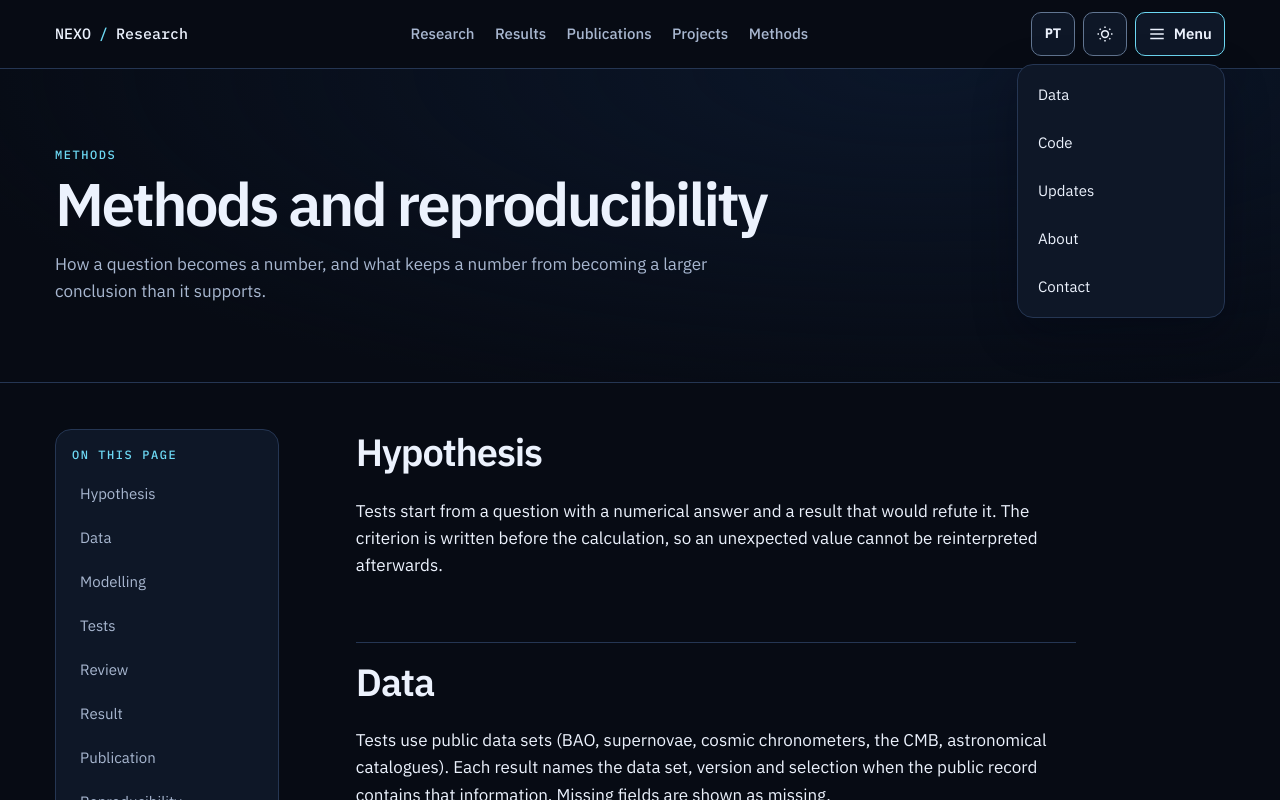
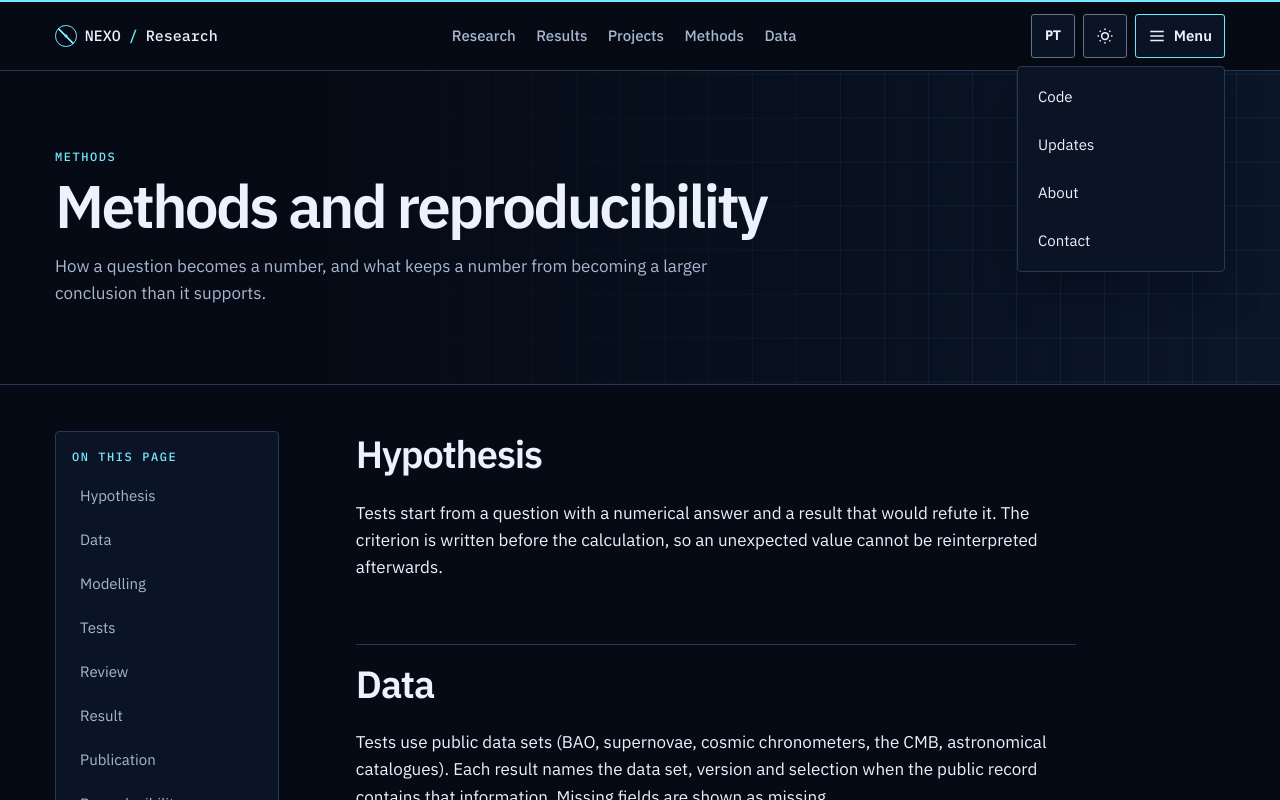
Before and after one commit to byDenoso/nexo-research, a Next.js app: page /en/methods in a window 1280 px wide. Both pictures are taken after a click on the heading "Menu". Shown: the top 800 px of the page. Built offline with nearby package versions, Linux system fonts and the light colour scheme; no server answers.

Commit message:
Renovar a identidade institucional do NEXO Research

```diff
--- a/src/app/[locale]/page.tsx
+++ b/src/app/[locale]/page.tsx
@@ -2,13 +2,15 @@ import Link from 'next/link';
 import {notFound} from 'next/navigation';
 import {ActivityChart} from '@/components/ActivityChart';
 import {Pipeline} from '@/components/Pipeline';
-import {EmptyState, ResultCard, Section} from '@/components/ui';
-import {getProfile, getProjects, getPublications, datasetMentions, getResults} from '@/lib/data';
+import {ResultCard, Section} from '@/components/ui';
+import {getProfile, getProjects, datasetMentions, getResults} from '@/lib/data';
 import {D, tr} from '@/lib/dict';
 import {fmtDate, isLocale, pick} from '@/lib/i18n';
 import {toResultCard} from '@/lib/rows';
 import {LINES} from '@/lib/schemas';
 import {href} from '@/lib/seo';
+
+const explore = ['research', 'methods', 'data'] as const;
 
 export default async function Home({params}: {params: Promise<{locale: string}>}) {
   const {locale} = await params;
@@ -16,7 +18,7 @@ export default async function Home({params}: {params: Promise<{locale: string}>}
   const results = getResults();
   const profile = getProfile();
   const projects = getProjects();
-  const publications = getPublications().slice(0, 3);
+  const datasets = datasetMentions(results);
   // Keep the DES-SN5YR interval removal result in the catalog.
   const homeSelection = results.filter(item => item.slug !== 't-05ae703af393');
   const withFigure = homeSelection.filter(item => item.figure);
@@ -25,22 +27,48 @@ export default async function Home({params}: {params: Promise<{locale: string}>}
 
   return (
     <>
-      <div className="home-hero">
+      <section className="home-hero" aria-labelledby="mission-title">
         <div className="wrap home-hero-inner">
           <div className="home-intro">
-            <p className="kicker">{tr(D.hero.kicker, locale)}</p>
-            <h1>{tr(D.site, locale)}</h1>
+            <p className="kicker">{tr(D.site, locale)} / {tr(D.hero.kicker, locale)}</p>
+            <h1 id="mission-title">{tr(D.hero.headline, locale)}</h1>
             <p className="home-tagline">{tr(D.tagline, locale)}</p>
             <p className="home-mission">{tr(D.mission, locale)}</p>
             <div className="home-actions">
               <Link href={href(locale, '/results')} prefetch={false} className="btn btn-primary arrow-link">{tr(D.cta.results, locale)}</Link>
-              <Link href={href(locale, '/publications')} prefetch={false} className="btn">{tr(D.cta.publications, locale)}</Link>
-              <Link href={href(locale, '/projects')} prefetch={false} className="btn btn-quiet">{tr(D.cta.projects, locale)}</Link>
+              <Link href={href(locale, '/research')} prefetch={false} className="btn">{tr(D.cta.research, locale)}</Link>
             </div>
           </div>
-          <ActivityChart bins={datasetMentions(results)} total={results.length} locale={locale} />
+          <figure className="mission-field">
+            <img src="/cosmic-field.svg" width="960" height="620" fetchPriority="high" alt="" />
+            <figcaption>{tr(D.hero.illustration, locale)}</figcaption>
+          </figure>
         </div>
-      </div>
+      </section>
+
+      <section className="mission-stats" aria-label={tr(D.institute.scope, locale)}>
+        <dl className="wrap mission-stats-grid">
+          {([['results', results.length], ['lines', LINES.length], ['datasets', datasets.length]] as const).map(([key, count]) => (
+            <div key={key}><dt>{tr(D.institute[key], locale)}</dt><dd>{count}</dd></div>
+          ))}
+        </dl>
+      </section>
+
+      <Section id="explore" title={tr(D.institute.explore, locale)}>
+        <div className="mission-explore">
+          <ul className="mission-links" role="list">
+            {explore.map((route, index) => (
+              <li key={route}>
+                <Link href={href(locale, `/${route}`)} prefetch={false} className="mission-link arrow-link">
+                  <span className="mission-link-index" aria-hidden="true">0{index + 1}</span>
+                  <div><h3>{tr(D.nav[route], locale)}</h3><p>{tr(D.institute[route], locale)}</p></div>
+                </Link>
+              </li>
+            ))}
+          </ul>
+          <ActivityChart bins={datasets} total={results.length} locale={locale} />
+        </div>
+      </Section>
 
       <section className="wrap profile-strip" aria-labelledby="profile-heading">
         <div>
@@ -75,14 +103,6 @@ export default async function Home({params}: {params: Promise<{locale: string}>}
         <ul className="result-grid" role="list">{selected.map(item => <li key={item.id}><ResultCard item={toResultCard(item, locale)} locale={locale} /></li>)}</ul>
       </Section>
 
-      <Section id="publications" title={tr(D.pubs.title, locale)} lead={tr(D.pubs.lead, locale)} action={<Link href={href(locale, '/publications')} prefetch={false} className="btn">{tr(D.cta.all, locale)}</Link>}>
-        {publications.length === 0 ? <EmptyState message={tr(D.pubs.empty, locale)} /> : (
-          <ul className="grid gap-4 md:grid-cols-3">{publications.map(pub => (
-            <li key={pub.id} className="card p-5"><p className="font-mono text-xs text-muted">{tr(D.pubState[pub.state], locale)} · {pub.date}</p><h3 className="mt-2 font-semibold">{pub.title}</h3></li>
-          ))}</ul>
-        )}
-      </Section>
-
       <Section id="updates" title={tr(D.updates.title, locale)} lead={tr(D.updates.lead, locale)} action={<Link href={href(locale, '/updates')} prefetch={false} className="btn">{tr(D.cta.all, locale)}</Link>}>
         <ul className="card divide-y divide-line">
           {results.slice(0, 5).map(item => (
--- a/src/app/globals.css
+++ b/src/app/globals.css
@@ -16,14 +16,14 @@
 
 :root {
   color-scheme: dark;
-  --bg: #070b14;
-  --surface: #0e1727;
-  --raised: #14223a;
-  --line: #253653;
+  --bg: #050a14;
+  --surface: #0b1424;
+  --raised: #12243a;
+  --line: #263a55;
   --control-line: #627692;
   --ink: #ecf2fd;
   --muted: #a8b7d0;
-  --accent: #6dd9f4;
+  --accent: #76e8ff;
   --accent-hover: #a2ebfa;
   --accent-ink: #072433;
   --violet: #b9a4fb;
@@ -60,8 +60,8 @@
   --page-title-size: clamp(2.125rem, 4.7vw, 4.5rem);
   --hero-title-size: clamp(2.8rem, 6vw, 5.5rem);
   --record-title-size: clamp(1.875rem, 3.85vw, 3.875rem);
-  --radius: 1rem;
-  --control-radius: .625rem;
+  --radius: .25rem;
+  --control-radius: .1875rem;
   --control-size: 2.75rem;
   --header-size: 4.25rem;
   --focus-width: 2px;
@@ -163,7 +163,7 @@ button.btn { cursor: pointer; }
 }
 
 /* Shell */
-.site-header { position: sticky; inset-block-start: 0; z-index: 40; background: var(--bg); border-block-end: 1px solid var(--line); }
+.site-header { position: sticky; inset-block-start: 0; z-index: 40; background: var(--bg); border-block-start: 2px solid var(--accent); border-block-end: 1px solid var(--line); }
 .header-inner {
   display: flex;
   justify-content: space-between;
@@ -181,6 +181,16 @@ button.btn { cursor: pointer; }
   white-space: nowrap;
 }
 .wordmark span { color: var(--accent); }
+.wordmark::before {
+  content: "";
+  flex: none;
+  inline-size: 1.35rem;
+  block-size: 1.35rem;
+  border: 1px solid var(--accent);
+  border-radius: 50%;
+  background: radial-gradient(circle, var(--accent) 0 10%, transparent 12%),
+    linear-gradient(45deg, transparent 46%, var(--accent) 47% 52%, transparent 53%);
+}
 .header-inner > .wordmark { min-block-size: var(--control-size); }
 .header-controls { display: flex; align-items: center; gap: var(--space-2); }
 .header-control { min-inline-size: var(--control-size); padding-inline: var(--space-2); }
@@ -239,7 +249,7 @@ button.btn { cursor: pointer; }
   .site-menu-panel ul { grid-template-columns: 1fr; }
   .site-menu > .header-control { padding-inline: var(--space-3); }
 }
-.site-footer { margin-block-start: var(--section-space); border-block-start: 1px solid var(--line); background: var(--surface); }
+.site-footer { margin-block-start: var(--section-space); border-block-start: 1px solid var(--line); background: linear-gradient(120deg, var(--hero-field), var(--surface) 60%); }
 .footer-inner { display: grid; gap: var(--space-6); padding-block: var(--space-10); }
 .footer-summary { max-inline-size: 33ch; margin-block-start: var(--space-3); color: var(--muted); font-size: var(--small-size); }
 .footer-links { display: grid; grid-template-columns: repeat(2, minmax(0, 1fr)); column-gap: var(--space-4); }
@@ -260,23 +270,31 @@ button.btn { cursor: pointer; }
 }
 
 /* Home and page headers */
-.home-hero, .page-head, .record-head {
+.page-head, .record-head {
   border-block-end: 1px solid var(--line);
-  background: radial-gradient(ellipse at 72% 0%, var(--hero-field), transparent 78%), var(--bg);
+  background: linear-gradient(90deg, var(--bg) 22%, transparent),
+    linear-gradient(var(--hero-grid) 1px, transparent 1px) right / 2.75rem 2.75rem,
+    linear-gradient(90deg, var(--hero-grid) 1px, transparent 1px) right / 2.75rem 2.75rem,
+    var(--hero-field);
 }
 .home-hero {
-  background:
-    linear-gradient(var(--hero-grid) 1px, transparent 1px) top right / 2.75rem 2.75rem,
-    linear-gradient(90deg, var(--hero-grid) 1px, transparent 1px) top right / 2.75rem 2.75rem,
-    radial-gradient(ellipse at 92% 0%, color-mix(in srgb, var(--violet) 12%, var(--hero-field)), transparent 68%),
-    linear-gradient(135deg, var(--bg), var(--hero-field));
+  --ink: #eef7ff;
+  --muted: #afc5df;
+  --accent: #76e8ff;
+  --accent-hover: #a5f1ff;
+  --accent-ink: #05202a;
+  --surface: #0a172a;
+  --raised: #12243a;
+  --control-line: #617990;
+  color: var(--ink);
+  background: radial-gradient(ellipse at 75% 25%, #11223e, #06101e 65%);
 }
-.home-hero-inner { display: grid; align-items: center; gap: clamp(1.75rem, 5vw, 4.5rem); padding-block: var(--intro-space); }
+.home-hero-inner { display: grid; align-items: center; gap: clamp(1.5rem, 4vw, 4rem); padding-block: var(--intro-space); }
 .home-intro { min-inline-size: 0; }
 .home-intro .kicker { display: flex; align-items: center; gap: var(--space-3); }
 .home-intro .kicker::before { content: ""; inline-size: 1.4rem; block-size: 1px; background: var(--accent); }
 .home-intro h1, .page-head h1, .record-head h1 { font-weight: 600; letter-spacing: -.045em; }
-.home-intro h1 { margin-block-start: var(--space-3); font-size: var(--hero-title-size); line-height: 1.02; }
+.home-intro h1 { max-inline-size: 11ch; margin-block-start: var(--space-3); font-size: var(--hero-title-size); line-height: .99; }
 .home-tagline { margin-block-start: var(--space-4); max-inline-size: 37ch; font-size: clamp(1.1875rem, 2.2vw, 1.75rem); line-height: 1.28; }
 .home-mission { margin-block-start: var(--space-4); max-inline-size: 58ch; color: var(--muted); }
 .home-actions { display: flex; flex-wrap: wrap; gap: var(--space-2); margin-block-start: var(--space-6); }
@@ -284,12 +302,48 @@ button.btn { cursor: pointer; }
 .page-head .kicker { margin-block-end: var(--space-2); }
 .page-head h1 { max-inline-size: 23ch; font-size: var(--page-title-size); line-height: 1.05; }
 .page-lead { max-inline-size: 66ch; margin-block-start: var(--space-4); color: var(--muted); }
-.section-heading { display: flex; justify-content: space-between; align-items: end; flex-wrap: wrap; gap: var(--space-4); }
+.section-heading { display: flex; justify-content: space-between; align-items: end; flex-wrap: wrap; gap: var(--space-4); padding-block-start: var(--space-4); border-block-start: 1px solid var(--line); }
 .section-heading h2 { font-size: var(--section-size); font-weight: 600; letter-spacing: -.03em; line-height: 1.15; }
 .section-heading p { max-inline-size: 66ch; margin-block-start: var(--space-2); color: var(--muted); }
 @media (min-width: 64rem) {
-  .home-hero-inner { grid-template-columns: minmax(0, 1.06fr) minmax(0, 1fr); }
+  .home-hero-inner { grid-template-columns: minmax(0, 1fr) minmax(0, 1.18fr); }
   .home-intro h1, .page-head h1, .record-head h1 { text-wrap: balance; }
+}
+
+.mission-field { position: relative; min-inline-size: 0; background: #091427; border: 1px solid #334b67; }
+.mission-field img { display: block; inline-size: 100%; block-size: auto; }
+.mission-field figcaption {
+  position: absolute;
+  inset: auto var(--space-3) var(--space-3) auto;
+  padding: var(--space-1) var(--space-2);
+  background: #071222;
+  color: #c3d7ee;
+  font: 500 var(--label-size)/1.45 var(--font-mono);
+}
+.mission-stats { background: var(--surface); border-block: 1px solid var(--line); }
+.mission-stats-grid { display: grid; grid-template-columns: repeat(3, minmax(0, 1fr)); }
+.mission-stats-grid > div { display: flex; flex-direction: column; gap: var(--space-2); padding: var(--space-4) var(--space-3); }
+.mission-stats-grid > div + div { border-inline-start: 1px solid var(--line); }
+.mission-stats-grid dt { color: var(--muted); font-size: var(--meta-size); line-height: 1.35; overflow-wrap: anywhere; }
+.mission-stats-grid dd { order: -1; color: var(--accent); font: 500 clamp(1.65rem, 4vw, 3rem)/1 var(--font-mono); }
+.mission-explore { display: grid; align-items: start; gap: var(--space-5); }
+.mission-links { border-block-start: 1px solid var(--line); }
+.mission-link {
+  display: grid;
+  grid-template-columns: auto minmax(0, 1fr) auto;
+  gap: var(--space-3);
+  min-block-size: 5.5rem;
+  padding: var(--space-3) var(--space-4);
+  border-block-end: 1px solid var(--line);
+  background: var(--surface);
+}
+.mission-link:is(:hover, :focus-visible) { color: var(--accent); background: var(--raised); }
+.mission-link-index { color: var(--accent); font: 500 var(--meta-size)/1.5 var(--font-mono); }
+.mission-link h3 { font-size: 1.12rem; font-weight: 600; }
+.mission-link p { color: var(--muted); font-size: var(--small-size); line-height: 1.4; }
+@media (min-width: 48rem) {
+  .mission-explore { grid-template-columns: minmax(0, 1fr) minmax(0, 1.15fr); }
+  .mission-stats-grid > div { padding: var(--space-6) var(--space-5); }
 }
 
 .activity-chart { padding: var(--panel-pad); box-shadow: var(--shadow); }
@@ -604,7 +658,7 @@ details > summary::-webkit-details-marker { display: none; }
     :root:active-view-transition { view-transition-name: none; }
     :active-view-transition .activity-row:focus .activity-name,
     :active-view-transition:not(:has(.activity-row:focus)) .activity-row:hover .activity-name,
-    :active-view-transition .data-mention:target .data-mention-name { view-transition-name: survey-name; }
+    .data-mention:target .data-mention-name { view-transition-name: survey-name; }
     ::view-transition { pointer-events: none; }
     ::view-transition-group(survey-name) {
       animation-duration: var(--motion-enter-time);
--- a/src/components/Footer.tsx
+++ b/src/components/Footer.tsx
@@ -1,6 +1,6 @@
 import Link from 'next/link';
 import {D, tr} from '@/lib/dict';
-import {ROUTES, type Locale} from '@/lib/i18n';
+import {NAV_ROUTES, type Locale} from '@/lib/i18n';
 import {href} from '@/lib/seo';
 
 export function Footer({locale}: {locale: Locale}) {
@@ -13,7 +13,7 @@ export function Footer({locale}: {locale: Locale}) {
         </div>
         <nav aria-label={tr(D.footer.navigation, locale)}>
           <ul className="footer-links" role="list">
-            {ROUTES.map(route => (
+            {NAV_ROUTES.map(route => (
               <li key={route}><Link href={href(locale, `/${route}`)} prefetch={false}>{tr(D.nav[route], locale)}</Link></li>
             ))}
           </ul>
--- a/src/components/Header.tsx
+++ b/src/components/Header.tsx
@@ -1,10 +1,10 @@
 import Link from 'next/link';
 import {D, tr} from '@/lib/dict';
-import {LOCALES, ROUTES, type Locale} from '@/lib/i18n';
+import {LOCALES, NAV_ROUTES, type Locale} from '@/lib/i18n';
 import {href} from '@/lib/seo';
 import {ThemeToggle} from './ThemeToggle';
 
-const primaryRoutes = ROUTES.slice(0, 5);
+const primaryRoutes = NAV_ROUTES.slice(0, 5);
 
 export function Header({locale}: {locale: Locale}) {
   const other = LOCALES.find(code => code !== locale) ?? 'en';
@@ -32,7 +32,7 @@ export function Header({locale}: {locale: Locale}) {
             </summary>
             <nav className="card site-menu-panel" aria-label={tr(D.moreNavigation, locale)}>
               <ul role="list">
-                {ROUTES.map(route => (
+                {NAV_ROUTES.map(route => (
                   <li key={route} className={primaryRoutes.includes(route) ? 'site-menu-primary' : undefined}>
                     <a href={href(locale, `/${route}`)}>{tr(D.nav[route], locale)}</a>
                   </li>
--- a/src/lib/dict.ts
+++ b/src/lib/dict.ts
@@ -22,13 +22,25 @@ export const D = {
   moreNavigation: t('Mais páginas', 'More pages'),
   theme: t('Alternar tema', 'Toggle theme'),
   language: t('Idioma', 'Language'),
-  cta: {results: t('Ver resultados', 'View results'), publications: t('Publicações', 'Publications'), projects: t('Projetos', 'Projects'), all: t('Ver todos', 'See all')},
+  cta: {results: t('Ver resultados', 'View results'), research: t('Explorar a pesquisa', 'Explore the research'), all: t('Ver todos', 'See all')},
   hero: {
     kicker: t('Portal científico', 'Scientific portal'),
+    headline: t('O Universo sob teste', 'Putting the universe to the test'),
+    illustration: t('Rede cósmica · ilustração conceitual', 'Cosmic web · conceptual illustration'),
     caption: t('Resumos públicos que citam cada conjunto de dados, contados por menção no texto. Fonte: manifesto público da Tower.', 'Public summaries naming each data set, counted by textual mention. Source: Tower public manifest.'),
     chartTitle: t('Conjuntos de dados nos resultados públicos', 'Data sets in the public results'),
     viewData: t('Ver dados', 'View data'),
     unit: t('resumos', 'summaries')
+  },
+  institute: {
+    scope: t('A pesquisa em números', 'Research in numbers'),
+    results: t('Resultados públicos', 'Public results'),
+    lines: t('Linhas de pesquisa', 'Research lines'),
+    datasets: t('Conjuntos de dados identificados nos resumos', 'Data sets identified in the summaries'),
+    explore: t('Da hipótese aos dados', 'From hypothesis to data'),
+    research: t('Explore as frentes científicas e os projetos em andamento.', 'Explore research areas and ongoing projects.'),
+    methods: t('Veja como cada hipótese é testada, revisada e documentada.', 'See how each hypothesis is tested, reviewed and documented.'),
+    data: t('Consulte as fontes, o manifesto público e suas versões.', 'Consult the sources, the public manifest and its versions.')
   },
   who: {
     kicker: t('Quem desenvolve', 'Who develops it'),
--- a/src/lib/i18n.ts
+++ b/src/lib/i18n.ts
@@ -10,6 +10,7 @@ export const pick = (text: Localized, locale: Locale): string => (locale === 'pt
 
 export const ROUTES = ['research', 'results', 'publications', 'projects', 'methods', 'data', 'code', 'updates', 'about', 'contact'] as const;
 export type Route = (typeof ROUTES)[number];
+export const NAV_ROUTES = ROUTES.filter(route => route !== 'publications');
 
 export const fmtDate = (iso: string, locale: Locale): string =>
   new Intl.DateTimeFormat(locale === 'pt' ? 'pt-BR' : 'en-GB', {day: '2-digit', month: 'short', year: 'numeric', timeZone: 'UTC'}).format(new Date(iso));
```
Also changed, not shown: public/cosmic-field.svg (added), 1 other file (tests, documents, lock files or other folders).
